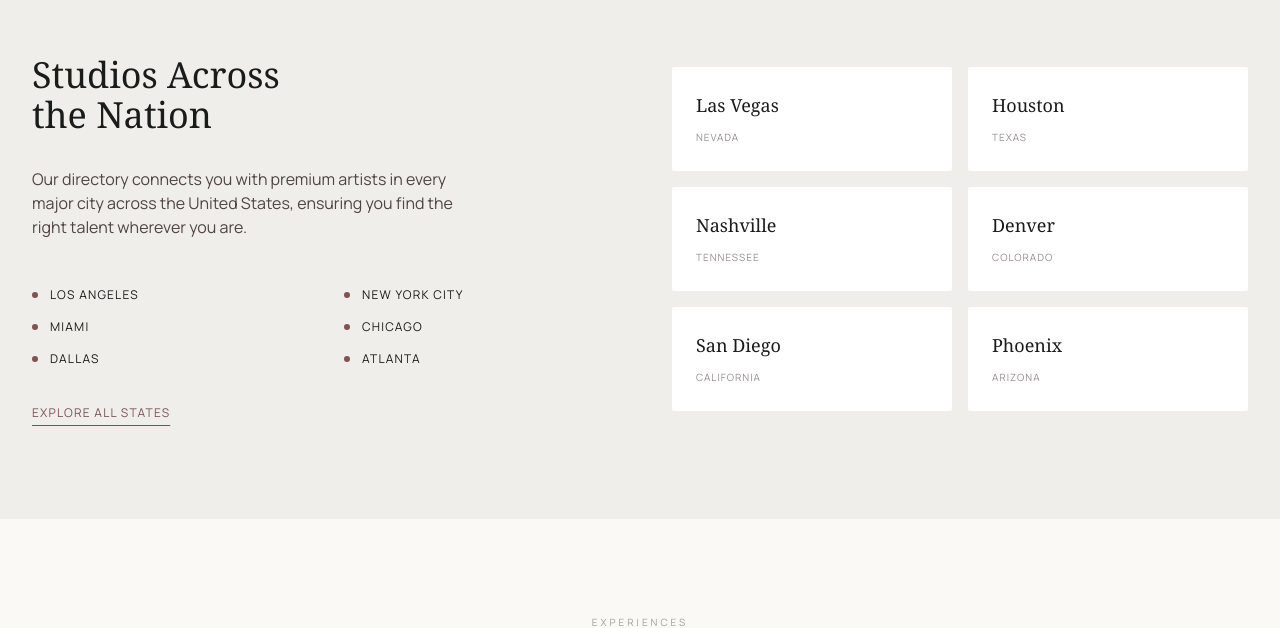
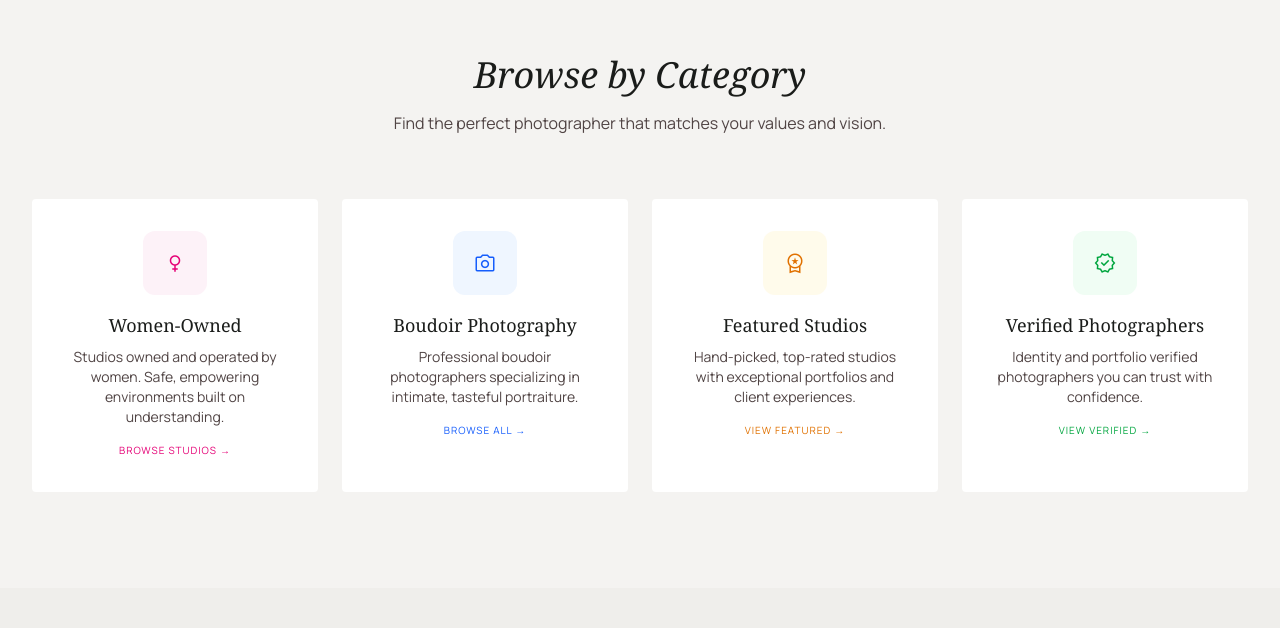
Before and after one commit to chandumx/boudoirphotographyclub, a Next.js app: page / in a window 1280 px wide. Shown: the part 1492-2120 px from the top of the page. Built offline with nearby package versions, Linux system fonts and the light colour scheme.

Commit message:
Add Browse by Category section on homepage - Women-Owned, Boudoir, Featured, Verified

```diff
--- a/src/app/page.tsx
+++ b/src/app/page.tsx
@@ -181,6 +181,82 @@ export default function HomePage() {
         </div>
       </section>
 
+      {/* Browse by Category */}
+      <section className="py-24 px-8 bg-surface-container-low">
+        <div className="max-w-[1440px] mx-auto">
+          <div className="text-center mb-16">
+            <h2 className="font-headline text-4xl mb-4 italic">
+              Browse by Category
+            </h2>
+            <p className="text-on-surface-variant max-w-lg mx-auto">
+              Find the perfect photographer that matches your values and vision.
+            </p>
+          </div>
+          <div className="grid grid-cols-1 sm:grid-cols-2 lg:grid-cols-4 gap-6">
+            <Link
+              href="/boudoir-photographers"
+              className="bg-surface-container-lowest rounded-lg p-8 text-center hover:shadow-lg transition-shadow group"
+            >
+              <div className="w-16 h-16 mx-auto mb-4 rounded-full bg-pink-50 flex items-center justify-center group-hover:scale-110 transition-transform">
+                <span className="material-symbols-outlined text-3xl text-pink-600">female</span>
+              </div>
+              <h3 className="font-headline text-lg text-on-surface mb-2">Women-Owned</h3>
+              <p className="text-sm text-on-surface-variant">
+                Studios owned and operated by women. Safe, empowering environments built on understanding.
+              </p>
+              <span className="inline-block mt-4 font-label text-[10px] uppercase tracking-widest text-pink-600">
+                Browse Studios &rarr;
+              </span>
+            </Link>
+            <Link
+              href="/boudoir-photographers"
+              className="bg-surface-container-lowest rounded-lg p-8 text-center hover:shadow-lg transition-shadow group"
+            >
+              <div className="w-16 h-16 mx-auto mb-4 rounded-full bg-blue-50 flex items-center justify-center group-hover:scale-110 transition-transform">
+                <span className="material-symbols-outlined text-3xl text-blue-600">photo_camera</span>
+              </div>
+              <h3 className="font-headline text-lg text-on-surface mb-2">Boudoir Photography</h3>
+              <p className="text-sm text-on-surface-variant">
+                Professional boudoir photographers specializing in intimate, tasteful portraiture.
+              </p>
+              <span className="inline-block mt-4 font-label text-[10px] uppercase tracking-widest text-blue-600">
+                Browse All &rarr;
+              </span>
+            </Link>
+            <Link
+              href="/boudoir-photographers"
+              className="bg-surface-container-lowest rounded-lg p-8 text-center hover:shadow-lg transition-shadow group"
+            >
+              <div className="w-16 h-16 mx-auto mb-4 rounded-full bg-amber-50 flex items-center justify-center group-hover:scale-110 transition-transform">
+                <span className="material-symbols-outlined text-3xl text-amber-600">workspace_premium</span>
+              </div>
+              <h3 className="font-headline text-lg text-on-surface mb-2">Featured Studios</h3>
+              <p className="text-sm text-on-surface-variant">
+                Hand-picked, top-rated studios with exceptional portfolios and client experiences.
+              </p>
+              <span className="inline-block mt-4 font-label text-[10px] uppercase tracking-widest text-amber-600">
+                View Featured &rarr;
+              </span>
+            </Link>
+            <Link
+              href="/boudoir-photographers"
+              className="bg-surface-container-lowest rounded-lg p-8 text-center hover:shadow-lg transition-shadow group"
+            >
+              <div className="w-16 h-16 mx-auto mb-4 rounded-full bg-green-50 flex items-center justify-center group-hover:scale-110 transition-transform">
+                <span className="material-symbols-outlined text-3xl text-green-600">verified</span>
+              </div>
+              <h3 className="font-headline text-lg text-on-surface mb-2">Verified Photographers</h3>
+              <p className="text-sm text-on-surface-variant">
+                Identity and portfolio verified photographers you can trust with confidence.
+              </p>
+              <span className="inline-block mt-4 font-label text-[10px] uppercase tracking-widest text-green-600">
+                View Verified &rarr;
+              </span>
+            </Link>
+          </div>
+        </div>
+      </section>
+
       {/* Popular Locations */}
       <section className="bg-surface-container py-24 px-8 overflow-hidden">
         <div className="max-w-[1440px] mx-auto grid grid-cols-1 lg:grid-cols-2 gap-16 items-center">
```
